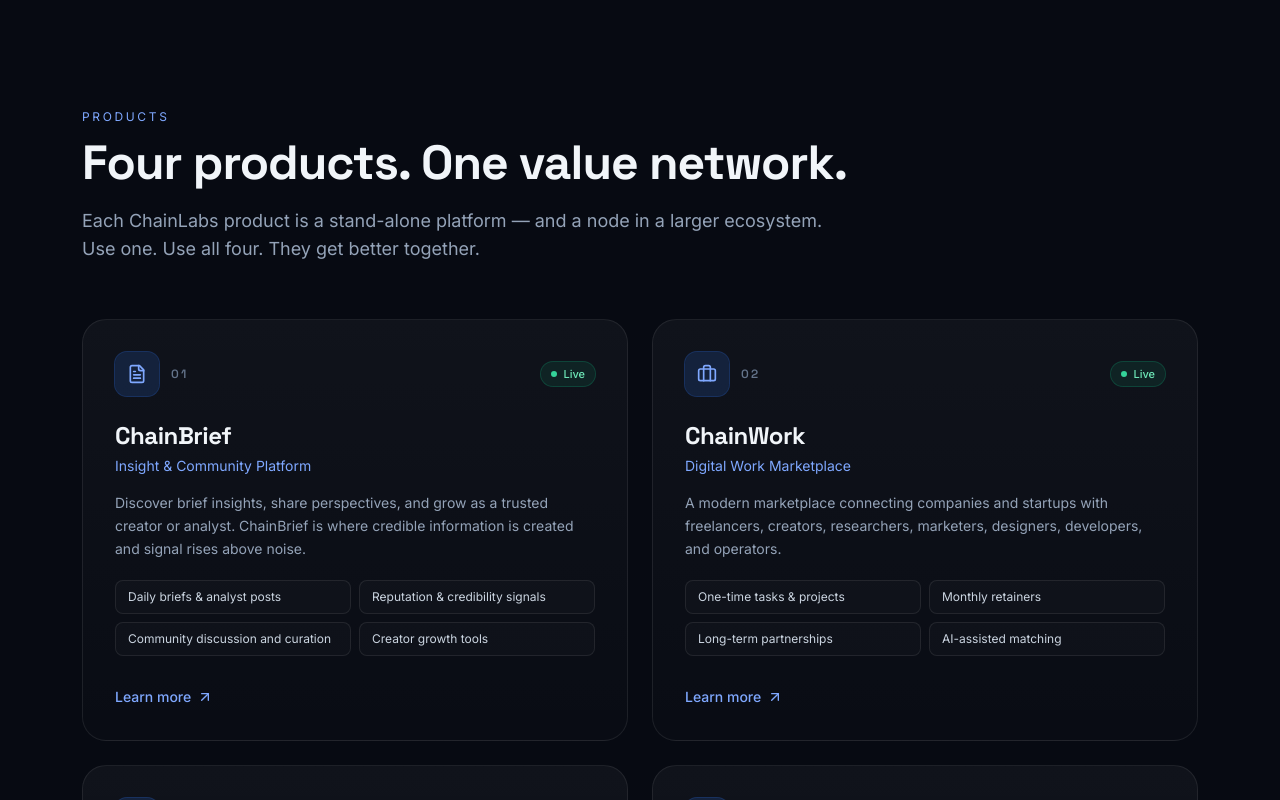
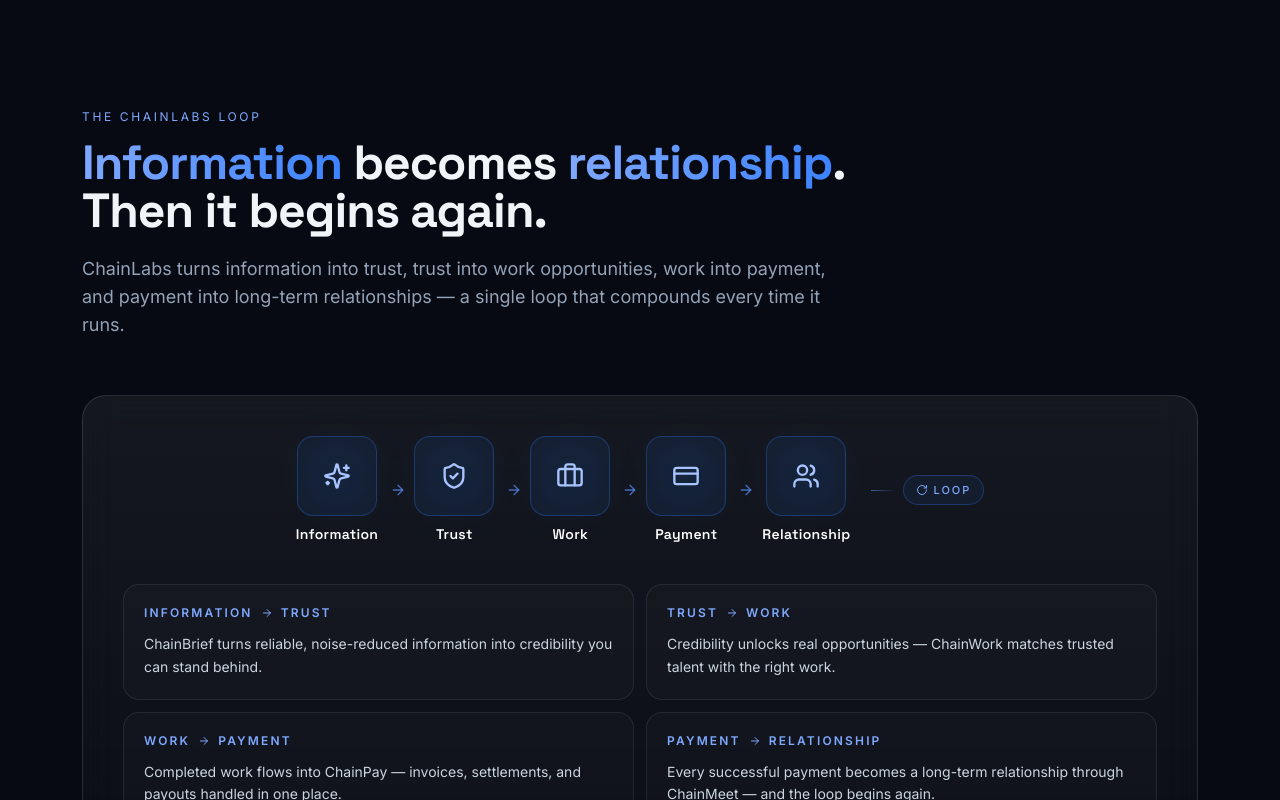
Before and after one commit to Jinanalyst/chainlabsofficial, a React (Vite) app: page / in a window 1280 px wide. Shown: the part 2940-3740 px from the top of the page. Built offline with nearby package versions, Linux system fonts and the light colour scheme.

Commit message:
Add The ChainLabs Loop section: Information to Trust to Work to Payment to Relationship

```diff
--- a/src/App.jsx
+++ b/src/App.jsx
@@ -4,6 +4,7 @@
 import ProductSummary from './components/ProductSummary.jsx';
 import About from './components/About.jsx';
 import Ecosystem from './components/Ecosystem.jsx';
+import Loop from './components/Loop.jsx';
 import Products from './components/Products.jsx';
 import Why from './components/Why.jsx';
 import BusinessModel from './components/BusinessModel.jsx';
@@ -38,6 +39,7 @@
         <ProductSummary />
         <About />
         <Ecosystem />
+        <Loop />
         <Products />
         <Why />
         <BusinessModel />
--- /dev/null
+++ b/src/components/Loop.jsx
@@ -0,0 +1,120 @@
+import {
+  Sparkles,
+  ShieldCheck,
+  Briefcase,
+  CreditCard,
+  Users,
+  ArrowRight,
+  RotateCw,
+} from 'lucide-react';
+
+const stages = [
+  { icon: Sparkles, label: 'Information' },
+  { icon: ShieldCheck, label: 'Trust' },
+  { icon: Briefcase, label: 'Work' },
+  { icon: CreditCard, label: 'Payment' },
+  { icon: Users, label: 'Relationship' },
+];
+
+const transitions = [
+  {
+    from: 'Information',
+    to: 'Trust',
+    body: 'ChainBrief turns reliable, noise-reduced information into credibility you can stand behind.',
+  },
+  {
+    from: 'Trust',
+    to: 'Work',
+    body: 'Credibility unlocks real opportunities — ChainWork matches trusted talent with the right work.',
+  },
+  {
+    from: 'Work',
+    to: 'Payment',
+    body: 'Completed work flows into ChainPay — invoices, settlements, and payouts handled in one place.',
+  },
+  {
+    from: 'Payment',
+    to: 'Relationship',
+    body: 'Every successful payment becomes a long-term relationship through ChainMeet — and the loop begins again.',
+  },
+];
+
+export default function Loop() {
+  return (
+    <section className="relative py-28 sm:py-32">
+      <div className="container-x">
+        <div className="reveal max-w-3xl">
+          <p className="eyebrow">The ChainLabs Loop</p>
+          <h2 className="mt-3 font-display text-3xl font-bold sm:text-5xl">
+            <span className="grad-text">Information</span> becomes{' '}
+            <span className="grad-text">relationship</span>. Then it begins
+            again.
+          </h2>
+          <p className="mt-5 text-slate-400 sm:text-lg">
+            ChainLabs turns information into trust, trust into work
+            opportunities, work into payment, and payment into long-term
+            relationships — a single loop that compounds every time it runs.
+          </p>
+        </div>
+
+        <div className="reveal mt-14">
+          <div className="glass-strong rounded-3xl p-6 sm:p-10">
+            {/* Stage row */}
+            <div className="flex flex-wrap items-center justify-center gap-3 sm:gap-2">
+              {stages.map((s, i) => (
+                <div key={s.label} className="flex items-center gap-2 sm:gap-3">
+                  <div className="group flex flex-col items-center gap-2">
+                    <div className="relative flex h-16 w-16 items-center justify-center rounded-2xl border border-brand-500/30 bg-brand-500/[0.08] transition-all duration-300 group-hover:-translate-y-1 group-hover:border-brand-500/60 group-hover:bg-brand-500/15 sm:h-20 sm:w-20">
+                      <span
+                        aria-hidden
+                        className="pointer-events-none absolute inset-0 rounded-2xl opacity-50 blur-xl"
+                        style={{
+                          background:
+                            'radial-gradient(circle, rgba(47,123,255,0.45), transparent 65%)',
+                        }}
+                      />
+                      <s.icon className="relative h-6 w-6 text-brand-200 sm:h-7 sm:w-7" />
+                    </div>
+                    <span className="font-display text-xs font-semibold tracking-wide text-white sm:text-sm">
+                      {s.label}
+                    </span>
+                  </div>
+                  {i < stages.length - 1 && (
+                    <ArrowRight className="hidden h-4 w-4 flex-none text-brand-400/70 sm:block" />
+                  )}
+                </div>
+              ))}
+
+              {/* Loop-back indicator */}
+              <div className="hidden items-center gap-2 pl-3 sm:flex">
+                <span className="h-px w-6 bg-gradient-to-r from-brand-400/60 to-transparent" />
+                <span className="inline-flex items-center gap-1.5 rounded-full border border-brand-500/30 bg-brand-500/[0.08] px-3 py-1.5 text-[11px] font-medium uppercase tracking-[0.18em] text-brand-300">
+                  <RotateCw className="h-3 w-3" /> Loop
+                </span>
+              </div>
+            </div>
+
+            {/* Transition cards */}
+            <ul className="mt-10 grid gap-3 md:grid-cols-2">
+              {transitions.map((t) => (
+                <li
+                  key={`${t.from}-${t.to}`}
+                  className="group rounded-2xl border border-line bg-white/[0.02] p-5 transition-all duration-300 hover:-translate-y-0.5 hover:border-brand-500/40 hover:bg-brand-500/[0.05]"
+                >
+                  <div className="flex items-center gap-2 text-xs font-semibold uppercase tracking-[0.18em] text-brand-300">
+                    <span>{t.from}</span>
+                    <ArrowRight className="h-3 w-3" />
+                    <span>{t.to}</span>
+                  </div>
+                  <p className="mt-3 text-sm leading-relaxed text-slate-300">
+                    {t.body}
+                  </p>
+                </li>
+              ))}
+            </ul>
+          </div>
+        </div>
+      </div>
+    </section>
+  );
+}
```
